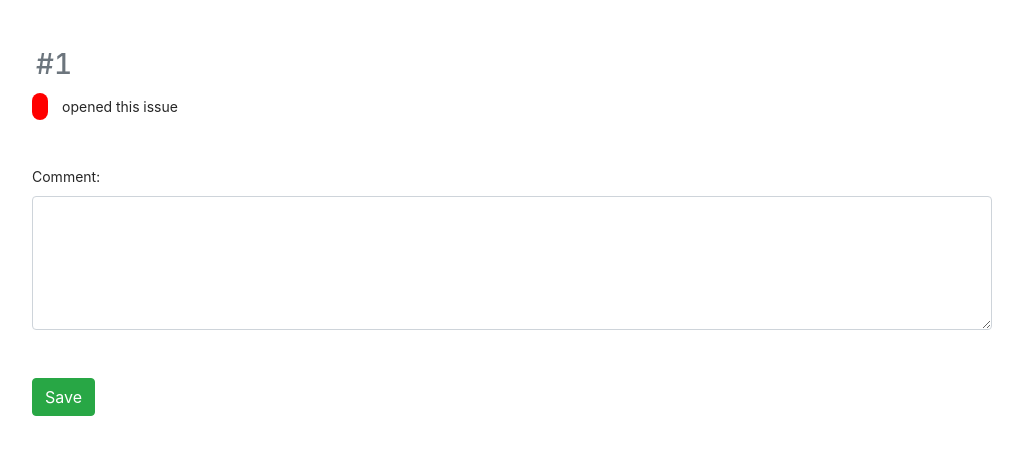
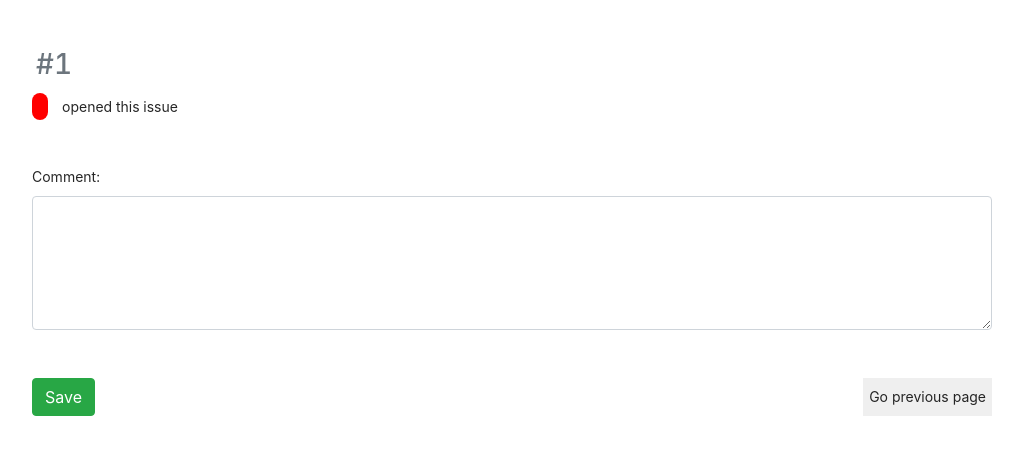
Before and after one commit to KodstarBootcamp/issue-tracker-2020-1, a React (Create React App) app in the folder web/: page /issueDetail/1 in a window 1280 px wide. Shown: the top 454 px of the page, without its empty margins (128-1151 px from the left). Built offline with nearby package versions, Linux system fonts and the light colour scheme; no server answers; sample sign-in values are in the browser's storage.

Commit message:
add navigator to history page

```diff
--- a/web/src/pages/IssueDetail.js
+++ b/web/src/pages/IssueDetail.js
@@ -105,6 +105,7 @@ function IssueDetail() {
           id="comment"
         ></textarea>
       </div>
+      <div className="d-flex justify-content-between">
         <button
           onClick={saveCommentHandler}
           type="button"
@@ -112,6 +113,15 @@ function IssueDetail() {
         >
           Save
         </button>
+        <button
+          onClick={() => {
+            window.history.go(-1);
+          }}
+          style={{ border: "none" }}
+        >
+          Go previous page
+        </button>
+      </div>
     </div>
   );
 }
```
Lines whose indentation alone changed are shown as unchanged.
